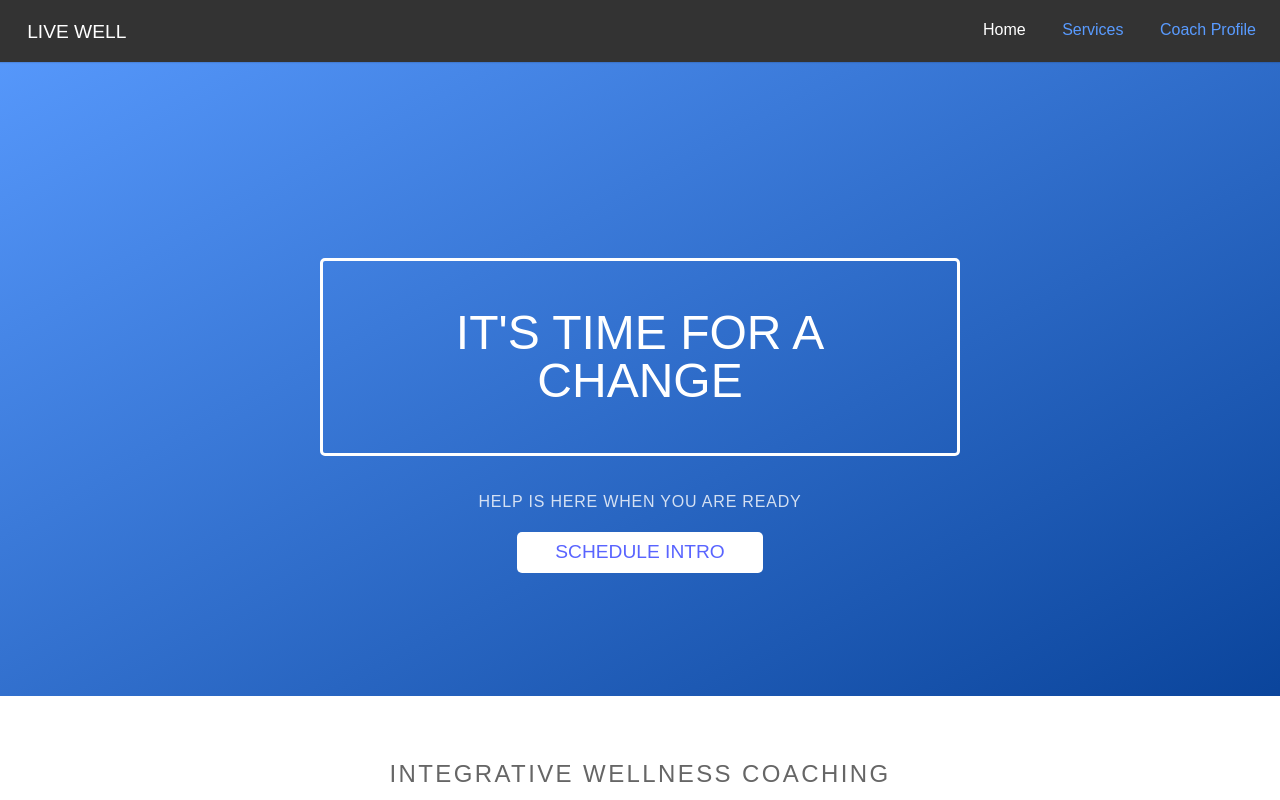
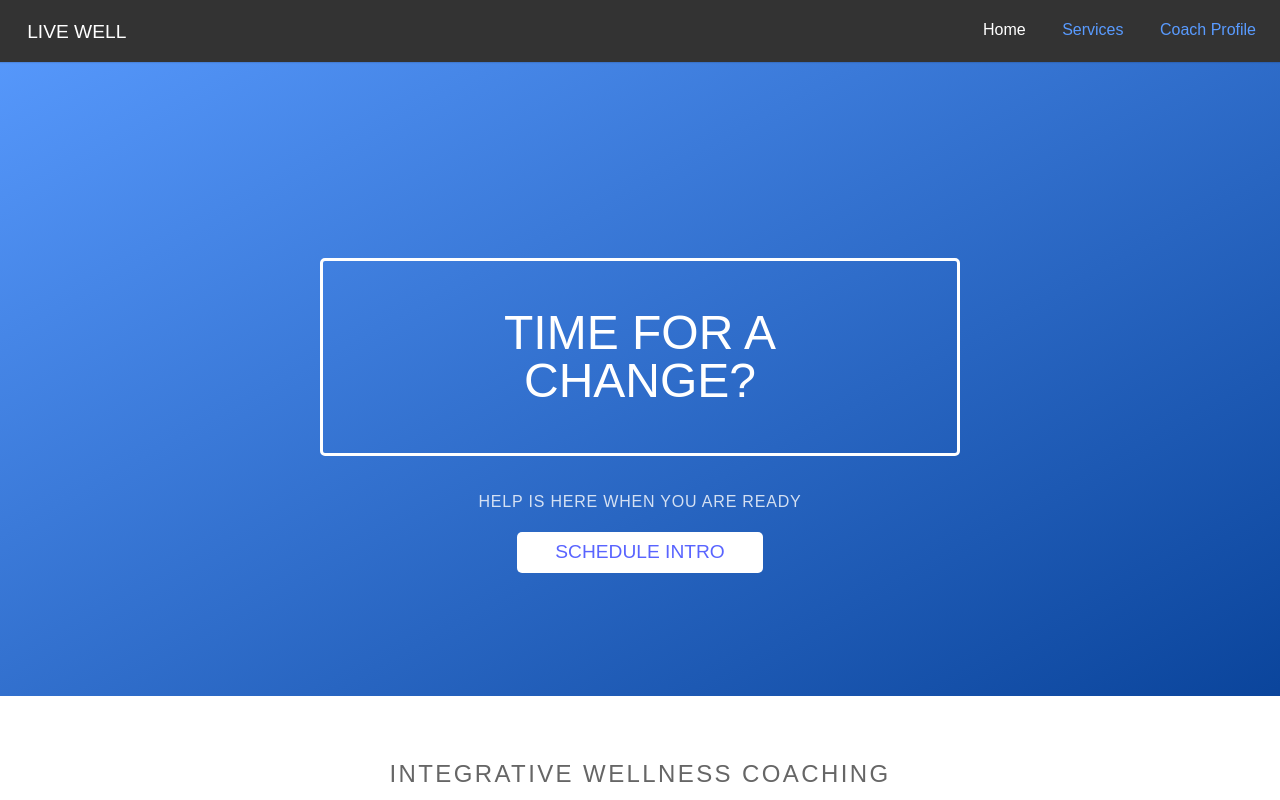
Before and after one commit to bouty/livewellsite, a plain HTML site: page site/index.html in a window 1280 px wide. Shown: the top 800 px of the page. Drawn offline with nearby package versions, Linux system fonts and the light colour scheme.

Commit message:
Update landing header

```diff
--- a/site/index.html
+++ b/site/index.html
@@ -26,7 +26,7 @@
 
 <div class="splash-container">
     <div class="splash">
-        <h1 class="splash-head">It's Time For A Change</h1>
+        <h1 class="splash-head">Time For A Change?</h1>
         <p class="splash-subhead">
             Help is here when you are ready
         </p>
```
